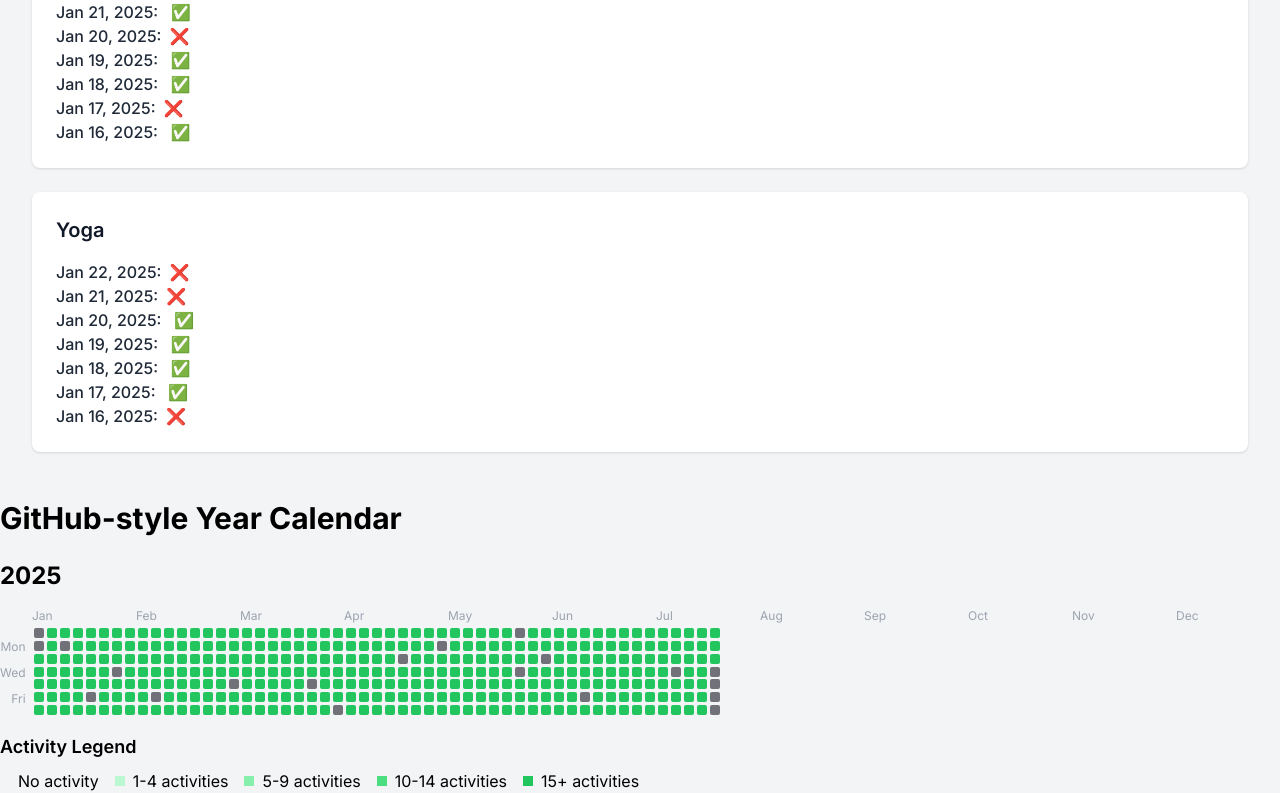
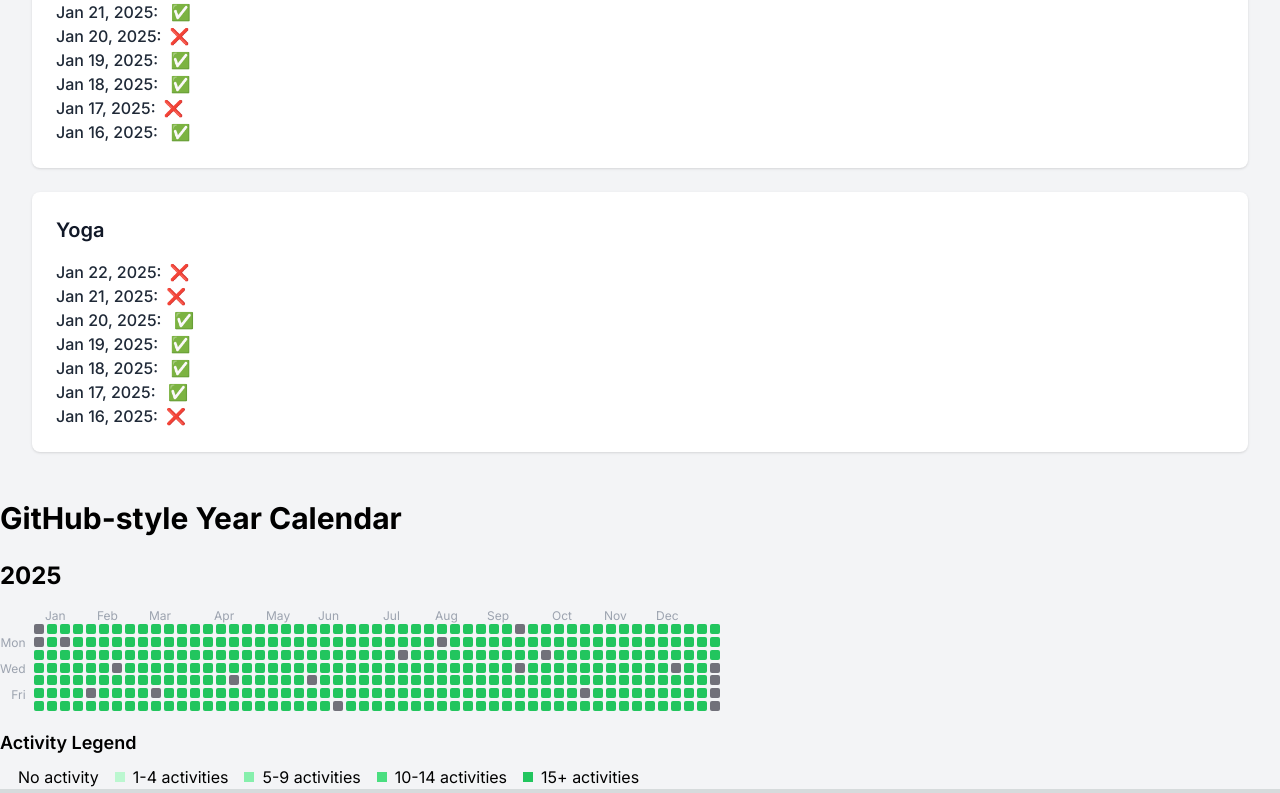
Before and after one commit to mgrauer/habitual, a Next.js app: page / in a window 1280 px wide. Shown: the part 508-1301 px from the top of the page. Built offline with nearby package versions, Linux system fonts and the light colour scheme.

Commit message:
Align month names with data cell columns for first full week of month

```diff
--- a/components/YearCalendar.tsx
+++ b/components/YearCalendar.tsx
@@ -37,33 +37,37 @@ export const YearCalendar: React.FC<YearCalendarProps> = ({ year, activityData,
 
   const allDayNames = ["Sun", "Mon", "Tue", "Wed", "Thu", "Fri", "Sat"] as const
   const monthNames = ["Jan", "Feb", "Mar", "Apr", "May", "Jun", "Jul", "Aug", "Sep", "Oct", "Nov", "Dec"]
-  var nextMonth = 1
-
-  // This next bit finds the first week column that contains each next month
-  // so we can know where to display the month name. Will only say the month is
-  // found when the start of the week is within the month.
-  {weeks.map((week, index) => {
-    const monthAtStartWeek = getMonth(startOfWeek(week, { weekStartsOn: 1 })) + 1;
-    console.log(index)
-    // console.log(monthAtEndWeek)
-    if (monthAtStartWeek == nextMonth) {
-        console.log(monthNames[nextMonth - 1]);
-        // console.log("found the month at week index " + index)
-        nextMonth += 1
-    }
-  })}
-
+  // What is the 1-indexed of the next month that hasn't yet been displayed?
+  var nextMonthToBeDisplayedIndex = 1
 
   return (
     <div className="year-calendar">
       <h2 className="text-2xl font-bold mb-4">{year}</h2>
       <div className="flex flex-col">
-        <div className="flex ml-8 mb-1">
-          {monthNames.map((month, index) => (
-            <div key={month} className="flex-1 text-xs text-gray-400">
-              {month}
+        <div className="flex ml-8">
+          <div className="grid grid-flow-col gap-[3px]">
+              {weeks.map((week, weekIndex) => {
+                const monthAtStartWeek = getMonth(startOfWeek(week, { weekStartsOn: 1 })) + 1;
+                var isFirstFullWeekOfMonth = false;
+                if (monthAtStartWeek == nextMonthToBeDisplayedIndex) {
+                  // Display the month for the first time when we are
+                  // at the first full week of the month, aligned with the data
+                  // column for that week.
+                  isFirstFullWeekOfMonth = true;
+                  nextMonthToBeDisplayedIndex += 1
+                }
+                return (
+                  <div key={format(week, "yyyy-MM-dd")} className="w-[10px]">
+                    {isFirstFullWeekOfMonth && (
+                      // This calendar math is painful. Months are 1 indexed, subtract 1 for that,
+                      // and then subtract 1 again because we have already advanced to the next month to be displayed,
+                      // but are only now actually displaying the month for the first full week.
+                      <div className="text-xs text-gray-400 text-center">{monthNames[nextMonthToBeDisplayedIndex-2]}</div>
+                    )}
+                  </div>
+                )
+              })}
             </div>
-          ))}
         </div>
         <div className="flex">
           <div className="flex flex-col text-xs text-gray-400 items-end gap-[2px]">
```
